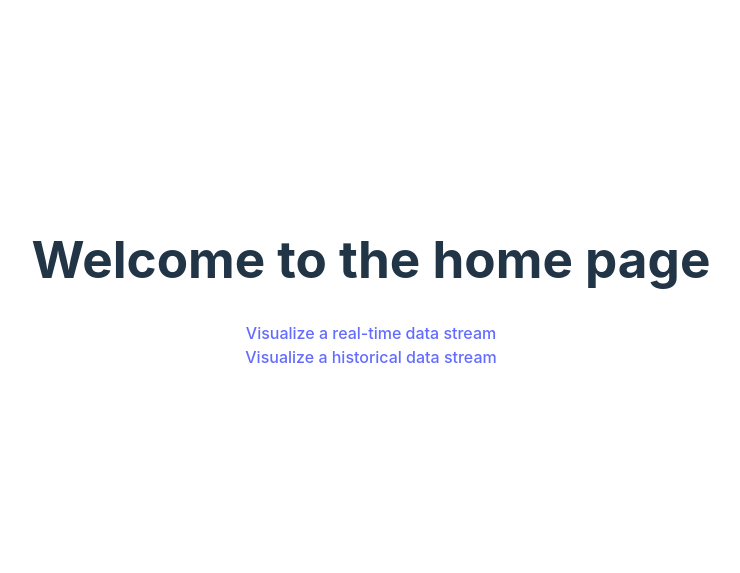
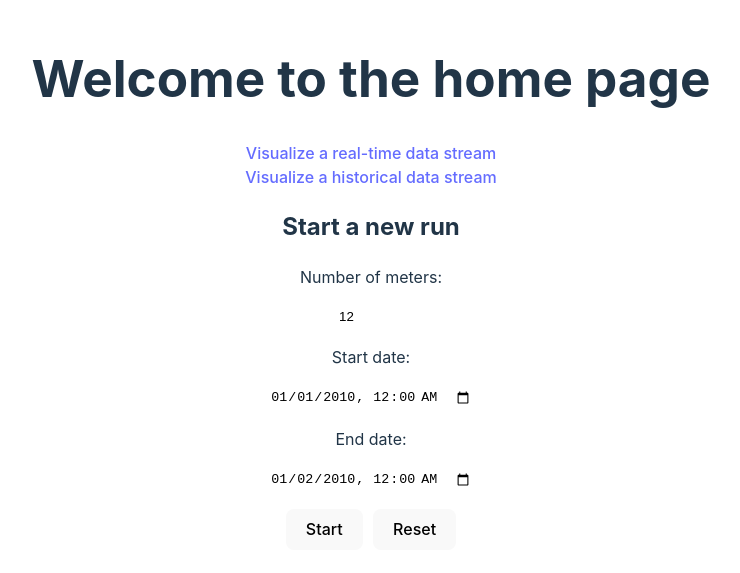
Before and after one commit to belsabbagh/grid-sim-ui-client, a SvelteKit app: page / in a window 1280 px wide. Shown: the part 117-690 px from the top of the page, without its empty margins (269-1009 px from the left). Built offline with nearby package versions, Linux system fonts and the light colour scheme.

Commit message:
Update styling and add form for starting a new run

```diff
--- a/src/app.html
+++ b/src/app.html
@@ -74,6 +74,13 @@
 				outline: 4px auto -webkit-focus-ring-color;
 			}
 
+			input {
+				padding: 0.5rem;
+				line-height: 1.5;
+				border-radius: 0.25rem;
+				border: none;
+			}
+
 			@media (prefers-color-scheme: light) {
 				:root {
 					color: #213547;
--- a/src/routes/+page.svelte
+++ b/src/routes/+page.svelte
@@ -4,5 +4,32 @@
 <a href="/realtime">Visualize a real-time data stream</a>
 <br>
 <a href="/runs">Visualize a historical data stream</a>
+<h2>Start a new run</h2>
+<form action="/runs/start" method="POST">
+  <label for="numMeters">Number of meters:</label>
+  <input type="number" id="numMeters" name="numMeters" min="2" max="5000" value="12" required>
+  <label for="startDate">Start date:</label>
+  <input type="datetime-local" id="startDate" name="startDate" value="2010-01-01T00:00" required>
+  <label for="endDate">End date:</label>
+  <input type="datetime-local" id="endDate" name="endDate" value="2010-01-02T00:00" required>
+  <div class="button-row">
+    <button type="submit">Start</button>
+    <button type="reset">Reset</button>
+  </div>
+</form>
+</main>
 
-</main>
+
+<style>
+  form {
+    display: flex;
+    flex-direction: column;
+    align-items: center;
+    gap: 10px;
+  }
+
+  .button-row {
+    display: flex;
+    gap: 10px;
+  }
+ </style>
--- a/src/routes/realtime/+page.svelte
+++ b/src/routes/realtime/+page.svelte
@@ -50,9 +50,9 @@
           <input
             type="range"
             id="intervalSlider"
-            min="100"
+            min="20"
             max="3000"
-            step="100"
+            step="20"
             bind:value={ms}
           />
           <span>{ms} ms</span>
```
Also changed, not shown: src/routes/runs/start/+page.server.js (added, +22 -0 lines), src/routes/runs/start/+page.svelte (added, +17 -0 lines).
